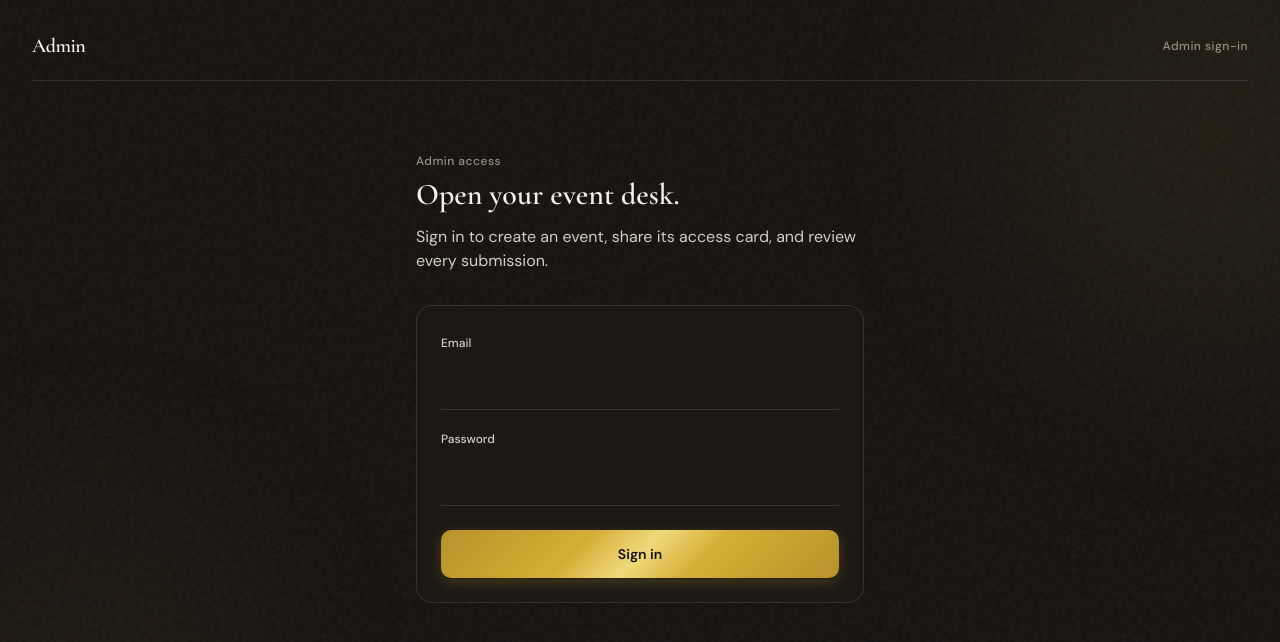
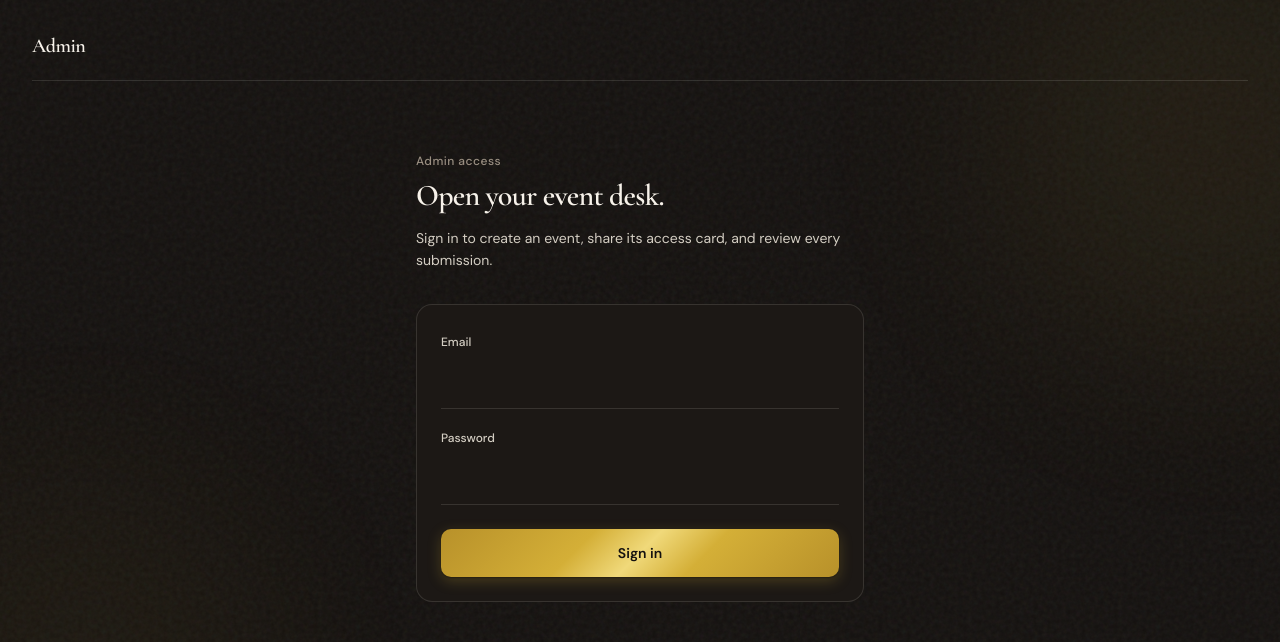
Before and after one commit to RohmanCis/Ressonance, a Next.js app: page /admin/sign-in in a window 1280 px wide. Shown: the top 642 px of the page. Built offline with nearby package versions, Linux system fonts and the light colour scheme.

Commit message:
Refine admin typography: page titles, intro copy, URL value

```diff
--- a/components/admin/admin-access.tsx
+++ b/components/admin/admin-access.tsx
@@ -4,7 +4,6 @@ import Link from "next/link";
 import { useEffect, useRef, useState } from "react";
 import { ArrowLeft, ChevronDown, Printer } from "lucide-react";
 import { api, AuthGate, Button, Event, Shell, Status, Busy } from "./admin-ui";
-import { AdminInput } from "./admin-input";
 import { AdminPageShell } from "./admin-page-shell";
 import { QRCodeSVG } from "qrcode.react";
 
@@ -129,7 +128,7 @@ export function AdminAccess({ publicId }: { publicId: string }) {
 
   return (
     <AuthGate>
-      <Shell>
+      <Shell eyebrow="Event desk">
         {/* ponytail: page-scoped print isolation (hide chrome, neutralize Shell <main> geometry); promote to a print stylesheet if more pages ship print artifacts. */}
         <style>{`@page { size: A4; margin: 12mm; }
 @media print {
@@ -147,7 +146,7 @@ export function AdminAccess({ publicId }: { publicId: string }) {
           </Link>
           <div className="flex flex-wrap items-end justify-between gap-4">
             <AdminPageShell eyebrow="Share access" title="Share event access.">
-              <p className="mt-3 text-text-secondary">Guests can scan this access card or open the public link.</p>
+              <p className="mt-3 text-sm text-text-secondary leading-relaxed">Guests can scan this access card or open the public link.</p>
             </AdminPageShell>
           </div>
           {error ? (
@@ -164,9 +163,15 @@ export function AdminAccess({ publicId }: { publicId: string }) {
             <div className="mt-8 grid gap-6 lg:grid-cols-[1fr_18rem]">
               <section className="rounded-2xl border border-border bg-bg-surface p-6">
                 <h2 className="text-lg font-semibold text-text-primary">Public URL</h2>
-                <div className="mt-4">
-                  <AdminInput id="public-url" label="Share link" readOnly value={url} />
-                </div>
+                <label className="mt-4 block text-xs font-medium text-text-secondary" htmlFor="public-url">
+                  Share link
+                  <input
+                    id="public-url"
+                    readOnly
+                    value={url}
+                    className="mt-2 w-full border-0 border-b border-border bg-transparent rounded-none px-0 pb-2 h-12 font-mono tabular-nums text-sm text-text-muted pointer-events-none select-all focus:border-accent focus:outline-none transition-colors"
+                  />
+                </label>
                 <div className="mt-4 flex flex-wrap items-center gap-2">
                   <Button onClick={copy}>{copied ? "Copied" : "Copy link"}</Button>
                   <div ref={menuRef} className="relative">
--- a/components/admin/admin-dashboard.tsx
+++ b/components/admin/admin-dashboard.tsx
@@ -580,7 +580,7 @@ export function AdminDashboard({ publicId }: { publicId: string }) {
 
   return (
     <AuthGate>
-      <Shell>
+      <Shell eyebrow="Event desk">
         <div className="grid gap-8 lg:grid-cols-[18rem_1fr]">
           <aside className="lg:sticky lg:top-6 lg:self-start">
             <p className="text-xs font-medium tracking-[0.04em] text-text-muted">Event desk</p>
--- a/components/admin/admin-event-index.tsx
+++ b/components/admin/admin-event-index.tsx
@@ -52,7 +52,7 @@ export function AdminEventIndex() {
   const history = events?.filter((event) => event.status !== "ACTIVE") ?? [];
 
   return (
-    <Shell>
+    <Shell eyebrow="Event desk">
       <div className="flex flex-wrap items-end justify-between gap-4">
         <AdminPageShell eyebrow="Event index" title="Your events." />
         <Link href="/admin/events/new" className={linkGold}>
--- a/components/admin/admin-page-shell.tsx
+++ b/components/admin/admin-page-shell.tsx
@@ -8,7 +8,7 @@ export function AdminPageShell({ eyebrow, title, children }: { eyebrow?: string;
   return (
     <div>
       {eyebrow && <p className="text-xs font-medium tracking-[0.04em] text-text-muted">{eyebrow}</p>}
-      <h1 className="mt-2 font-display text-3xl font-semibold text-text-primary">{title}</h1>
+      <h1 className="mt-2 font-display text-3xl font-semibold leading-tight tracking-tight text-text-primary">{title}</h1>
       {children}
     </div>
   );
--- a/components/admin/admin-sign-in.tsx
+++ b/components/admin/admin-sign-in.tsx
@@ -33,10 +33,10 @@ export function AdminSignIn() {
   }
 
   return (
-    <Shell title="Admin" eyebrow="Admin sign-in">
+    <Shell title="Admin">
       <div className="mx-auto max-w-md pt-8">
         <AdminPageShell eyebrow="Admin access" title="Open your event desk.">
-          <p className="mt-3 text-text-secondary">Sign in to create an event, share its access card, and review every submission.</p>
+          <p className="mt-3 text-sm text-text-secondary leading-relaxed">Sign in to create an event, share its access card, and review every submission.</p>
           <form onSubmit={submit} className="mt-8 rounded-2xl border border-border bg-bg-surface p-6">
             <AdminInput
               id="email"
--- a/components/admin/admin-ui.tsx
+++ b/components/admin/admin-ui.tsx
@@ -21,7 +21,7 @@ export async function api<T>(url: string, init?: RequestInit): Promise<T> {
 }
 
 // DESIGN.md §6: admin chrome on dark tokens — bg-base page, hairline header, gold only on primary actions.
-export function Shell({ children, title = "Admin", eyebrow = "Event desk" }: { children: ReactNode; title?: string; eyebrow?: string }) {
+export function Shell({ children, title = "Admin", eyebrow }: { children: ReactNode; title?: string; eyebrow?: string }) {
   return (
     <main className="relative flex min-h-dvh flex-col overflow-hidden bg-bg-base px-5 pt-[calc(2rem+env(safe-area-inset-top))] pb-[calc(2rem+env(safe-area-inset-bottom))] text-text-primary sm:px-8">
       {/* 1. AMBIENT GLOW LAYER 1 (Top-Right Amber Orb) — PreSession baseline */}
@@ -34,7 +34,7 @@ export function Shell({ children, title = "Admin", eyebrow = "Event desk" }: { c
       <div className="relative z-10 mx-auto w-full max-w-[90rem]">
         <header className="mb-10 flex items-center justify-between border-b border-border pb-5">
           <Link href="/admin" className="font-display text-xl font-semibold tracking-tight text-text-primary focus-visible:outline-2 focus-visible:outline-offset-2 focus-visible:outline-accent">{title}</Link>
-          <span className="text-xs font-medium tracking-[0.04em] text-text-muted">{eyebrow}</span>
+          {eyebrow && <span className="text-xs font-medium tracking-[0.04em] text-text-muted">{eyebrow}</span>}
         </header>
         {children}
       </div>
@@ -69,5 +69,5 @@ export function Button({ children, secondary = false, ...props }: React.ButtonHT
 export function AdminCreateEvent() {
   const [title, setTitle] = useState(""); const [busy, setBusy] = useState(false); const [message, setMessage] = useState(""); const [error, setError] = useState("");
   async function submit(event: FormEvent) { event.preventDefault(); setBusy(true); setError(""); setMessage(""); try { const body = await api<{ event: Event; public_url: string }>("/api/admin/events", { method: "POST", headers: { "Content-Type": "application/json" }, body: JSON.stringify({ title }) }); setMessage(`Created “${body.event.title}”.`); window.location.href = `/admin/events/${body.event.public_id}`; } catch (e) { setError(errorText[(e as Error).message] ?? ((e as Error).message === "OFFLINE" ? "You appear offline. Retry when connected." : "Could not create the event. Retry safely.")); setBusy(false); } }
-  return <AuthGate><Shell><div className="mx-auto max-w-2xl"><AdminPageShell eyebrow="New event" title="Create a new event."><p className="mt-3 text-text-secondary">Create one active event. You can close it when the day is complete.</p><form onSubmit={submit} className="mt-8 rounded-2xl border border-border bg-bg-surface p-6"><AdminInput id="event-title" label="Event title" required value={title} onChange={e => setTitle(e.target.value)} placeholder="Summer party" />{error && <Status error message={error} action={error.includes("already") ? <Link href="/admin" className="underline focus-visible:outline-2 focus-visible:outline-offset-2 focus-visible:outline-accent">Find existing event</Link> : undefined} />}{message && <Status message={message} />}<Button disabled={busy} className="mt-6">{busy ? "Creating…" : "Create event"}</Button></form></AdminPageShell></div></Shell></AuthGate>;
+  return <AuthGate><Shell eyebrow="Event desk"><div className="mx-auto max-w-2xl"><AdminPageShell eyebrow="New event" title="Create a new event."><p className="mt-3 text-sm text-text-secondary leading-relaxed">Create one active event. You can close it when the day is complete.</p><form onSubmit={submit} className="mt-8 rounded-2xl border border-border bg-bg-surface p-6"><AdminInput id="event-title" label="Event title" required value={title} onChange={e => setTitle(e.target.value)} placeholder="Summer party" />{error && <Status error message={error} action={error.includes("already") ? <Link href="/admin" className="underline focus-visible:outline-2 focus-visible:outline-offset-2 focus-visible:outline-accent">Find existing event</Link> : undefined} />}{message && <Status message={message} />}<Button disabled={busy} className="mt-6">{busy ? "Creating…" : "Create event"}</Button></form></AdminPageShell></div></Shell></AuthGate>;
 }
```
